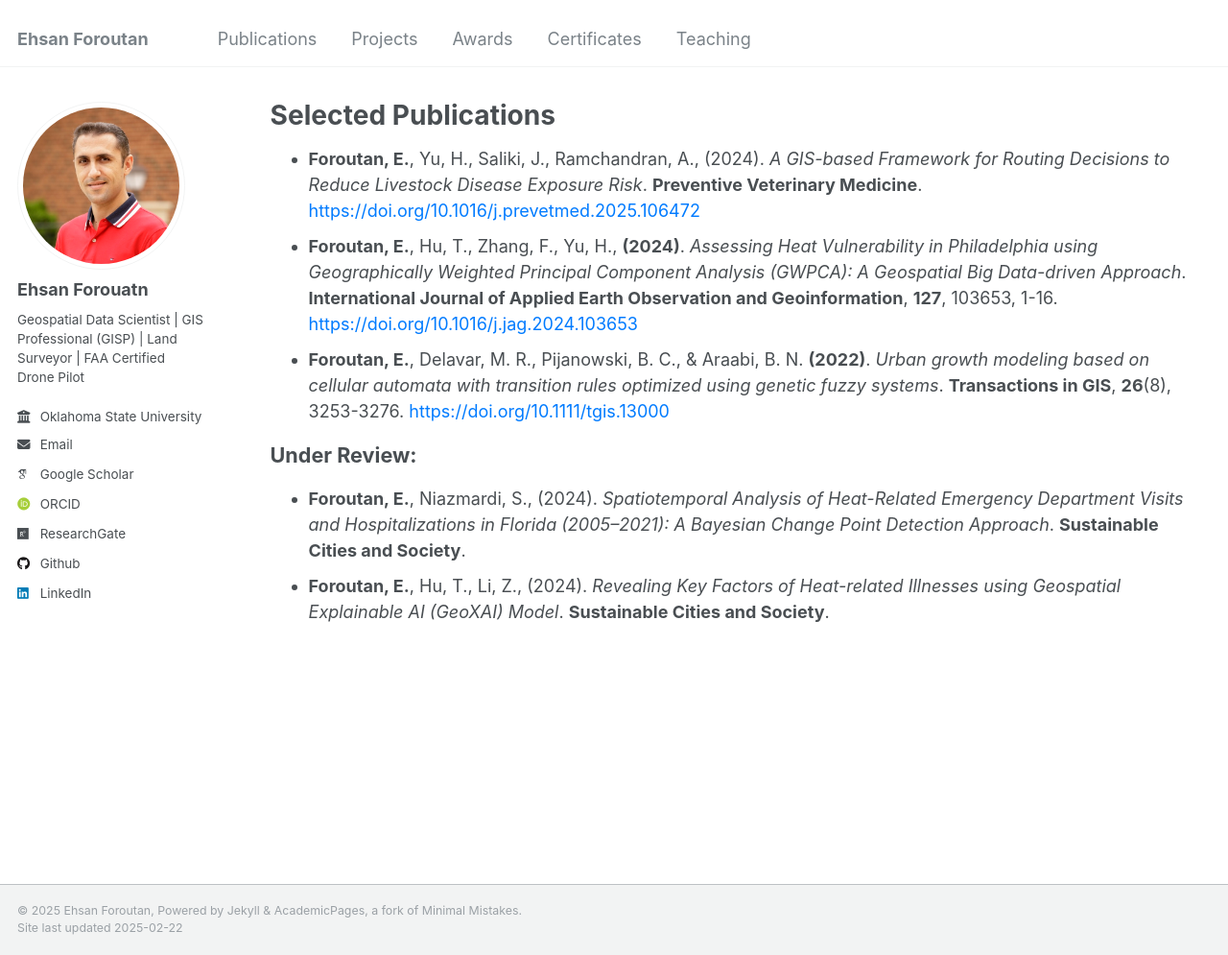
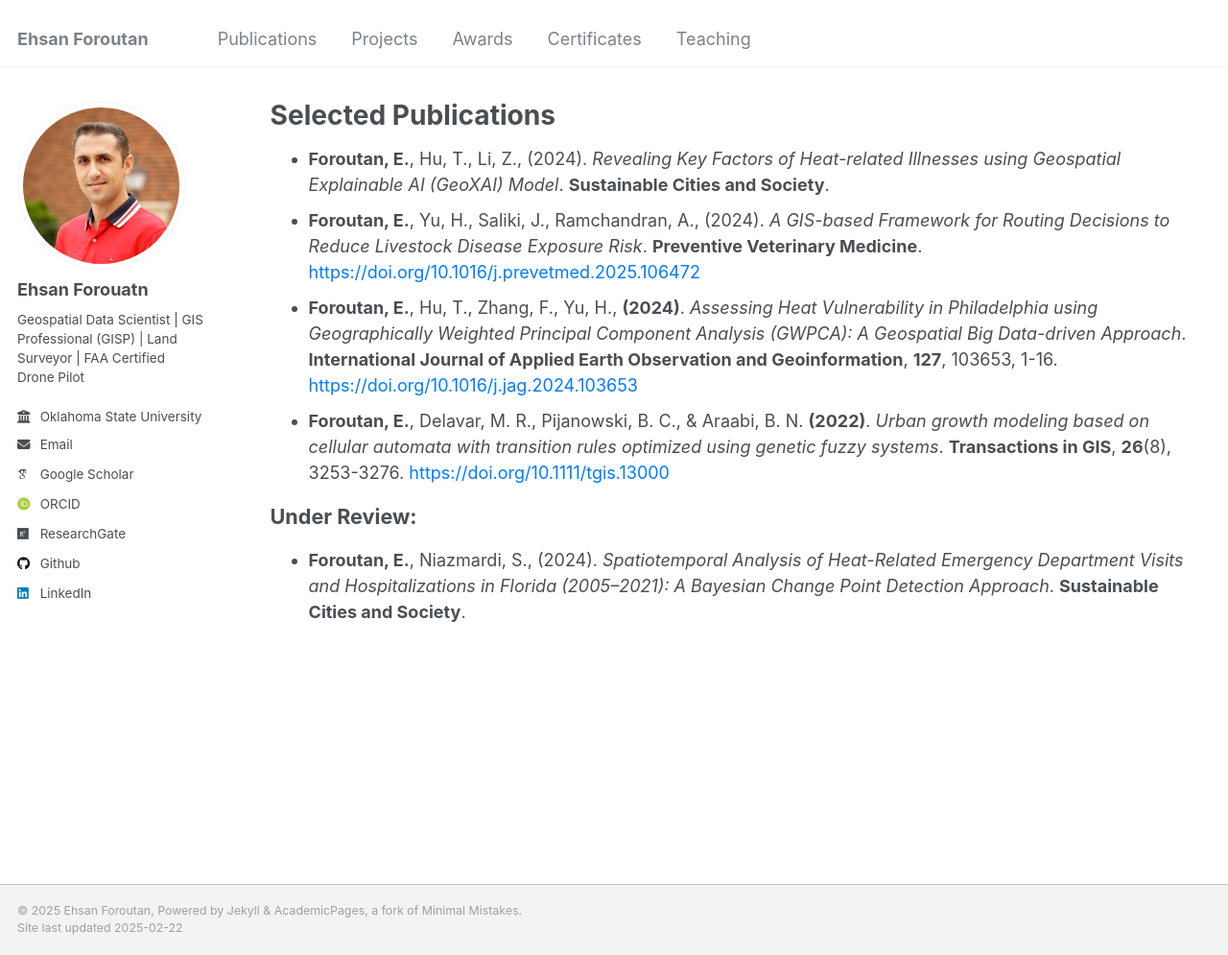
Before and after one commit to eforoutan/eforoutan.github.io, a Jekyll site: the page built from _pages/publications.html, in a window 1280 px wide and 995 px high. Shown: the whole window at 96% size. Built offline with Jekyll 4.4.1, drawn with Linux system fonts in a browser that asks for light colours; some web fonts are replaced; part of the change alters nothing that is shown.

Commit message:
Update publications.html

```diff
--- a/_pages/publications.html
+++ b/_pages/publications.html
@@ -5,6 +5,12 @@ permalink: /publications/
 author_profile: true
 ---
 <ul>
+
+ <li style="font-size: 1rem; line-height: 1.5; margin-bottom: 10px;">
+    <strong>Foroutan, E.</strong>, Hu, T., Li, Z., (2024).
+    <em>Revealing Key Factors of Heat-related Illnesses using Geospatial Explainable AI (GeoXAI) Model</em>.
+    <strong>Sustainable Cities and Society</strong>.
+  </li>
 
   <li style="font-size: 1rem; line-height: 1.5; margin-bottom: 10px;">
     <strong>Foroutan, E.</strong>, Yu, H., Saliki, J., Ramchandran, A., (2024).
@@ -37,11 +43,7 @@ author_profile: true
     <strong>Sustainable Cities and Society</strong>.
   </li>
 
-  <li style="font-size: 1rem; line-height: 1.5; margin-bottom: 10px;">
-    <strong>Foroutan, E.</strong>, Hu, T., Li, Z., (2024).
-    <em>Revealing Key Factors of Heat-related Illnesses using Geospatial Explainable AI (GeoXAI) Model</em>.
-    <strong>Sustainable Cities and Society</strong>.
-  </li>
+
 
 
  </ul>
```
